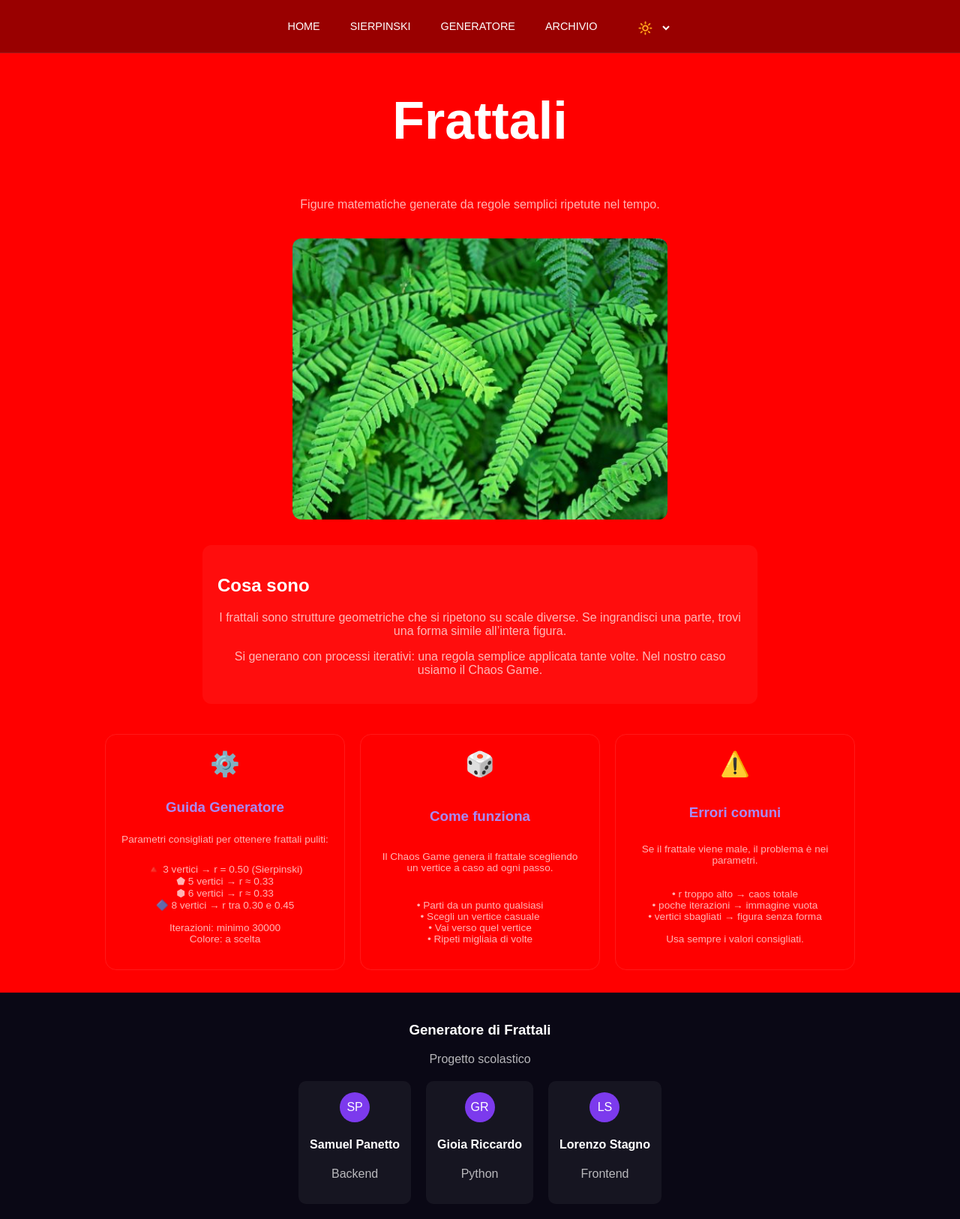
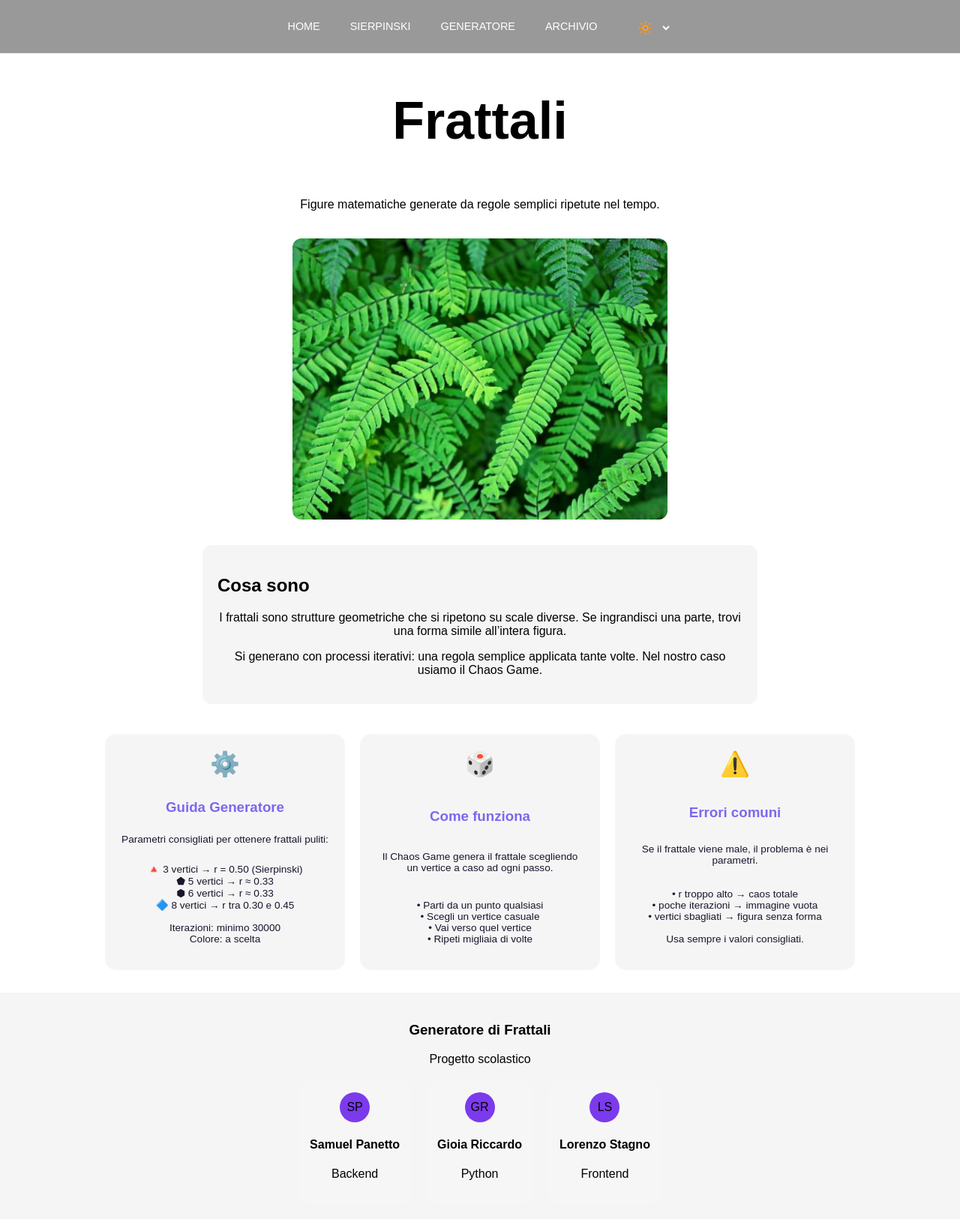
Before and after one commit to samuelpanetto88-lab/webapp-frattali-gruppo8, a Flask app: page / in a window 1280 px wide. Shown: the whole page at 75% size. Run offline with Flask 3, Linux system fonts and the light colour scheme.

Commit message:
cambio colore per white mode

```diff
--- a/progettoFrattale05-05/static/css/style.css
+++ b/progettoFrattale05-05/static/css/style.css
@@ -5,12 +5,12 @@ body{
     min-height:100vh;
     display:flex;
     flex-direction:column;
-    background:red;
-    color:white;
+    background:white;
+    color:black;
 }
 
 h1{text-align:center;margin-top:20px}
-p{text-align:center;color:rgba(255,255,255,0.7)}
+p{text-align:center;color:#1a162d(255,255,255,0.7)}
 
 nav{
     display:flex;
@@ -29,7 +29,7 @@ nav a{
 }
 
 nav a:hover{
-    color:#a78bfa;
+    color:black;
 }
 
 main{
@@ -67,7 +67,7 @@ main{
 }
 
 .colonna-form{
-    background:rgba(255,255,255,0.05);
+    background:whitesmoke;
     padding:20px;
     border-radius:10px;
     min-width:250px;
@@ -102,7 +102,7 @@ button{
 
 .info{
     font-size:12px;
-    color:rgba(255,255,255,0.5);
+    color:black;
 }
 
 .griglia-vuota{
@@ -129,7 +129,7 @@ img{max-width:100%;border-radius:10px}
 }
 
 .card-frattale{
-    background:none;
+    background:whitesmoke;
     border:1px solid rgba(255,255,255,0.1);
     padding:20px;
     border-radius:15px;
@@ -152,7 +152,7 @@ img{max-width:100%;border-radius:10px}
 }
 
 .card-frattale h3{
-    color:#a78bfa;
+    color: mediumslateblue;
     margin-bottom:10px;
 }
 
@@ -162,7 +162,7 @@ img{max-width:100%;border-radius:10px}
 }
 
 .card-grigio{
-    background-color: #e0d8ff;
+    background-color: whitesmoke;
     padding: 20px;
     border-radius: 12px;
     display: flex;
@@ -178,7 +178,7 @@ img{max-width:100%;border-radius:10px}
 
 .sezione-testo{
     max-width:700px;
-    background:rgba(255,255,255,0.05);
+    background:whitesmoke;
     padding:20px;
     border-radius:12px;
     margin-top:30px;
@@ -212,7 +212,7 @@ img{max-width:100%;border-radius:10px}
 
 .formula{
     display:inline-block;
-    background:#1a162d;
+    background:yellow;
     padding:10px 20px;
     border-radius:8px;
     margin:10px 0;
@@ -231,7 +231,7 @@ img{max-width:100%;border-radius:10px}
 }
 
 .caratteristiche span{
-    background:#2a1f4d;
+    background:whitesmoke;
     padding:5px 10px;
     border-radius:20px;
     font-size:0.8rem;
@@ -259,7 +259,7 @@ img{max-width:100%;border-radius:10px}
 }
 
 footer{
-    background:#0a0815;
+    background: whitesmoke;
     padding:20px;
     margin-top:auto;
     text-align:center;
@@ -322,3 +322,7 @@ footer{
   border: 0px solid mediumslateblue;
   background: black;
 }
+
+.card-griglia-p {
+text-align:center;color:#1a162d;
+}
--- a/progettoFrattale05-05/static/css/style_night.css
+++ b/progettoFrattale05-05/static/css/style_night.css
@@ -322,3 +322,8 @@ footer{
   border: 0px solid mediumslateblue;
   background: black;
 }
+
+
+.card-griglia-p {
+text-align:center;color:white;
+}
--- a/progettoFrattale05-05/templates/index.html
+++ b/progettoFrattale05-05/templates/index.html
@@ -32,11 +32,11 @@
         <div class="card-icona">⚙️</div>
         <h3>Guida Generatore</h3>
 
-        <p>
+        <p class="card-griglia-p">
             Parametri consigliati per ottenere frattali puliti:
         </p>
 
-        <p style="margin-top:10px; font-size:0.85rem;">
+        <p class="card-griglia-p" style="margin-top:10px; font-size:0.85rem;">
             🔺 3 vertici → r = 0.50 (Sierpinski)<br>
             ⬟ 5 vertici → r ≈ 0.33<br>
             ⬢ 6 vertici → r ≈ 0.33<br>
@@ -52,11 +52,11 @@
         <div class="card-icona">🎲</div>
         <h3>Come funziona</h3>
 
-        <p>
+        <p class="card-griglia-p">
             Il Chaos Game genera il frattale scegliendo un vertice a caso ad ogni passo.
         </p>
 
-        <p style="margin-top:10px; font-size:0.85rem;">
+        <p class="card-griglia-p" style="margin-top:10px; font-size:0.85rem;">
             • Parti da un punto qualsiasi<br>
             • Scegli un vertice casuale<br>
             • Vai verso quel vertice<br>
@@ -69,11 +69,11 @@
         <div class="card-icona">⚠️</div>
         <h3>Errori comuni</h3>
 
-        <p>
+        <p class="card-griglia-p">
             Se il frattale viene male, il problema è nei parametri.
         </p>
 
-        <p style="margin-top:10px; font-size:0.85rem;">
+        <p class="card-griglia-p" style="margin-top:10px; font-size:0.85rem;">
             • r troppo alto → caos totale<br>
             • poche iterazioni → immagine vuota<br>
             • vertici sbagliati → figura senza forma<br><br>
```
